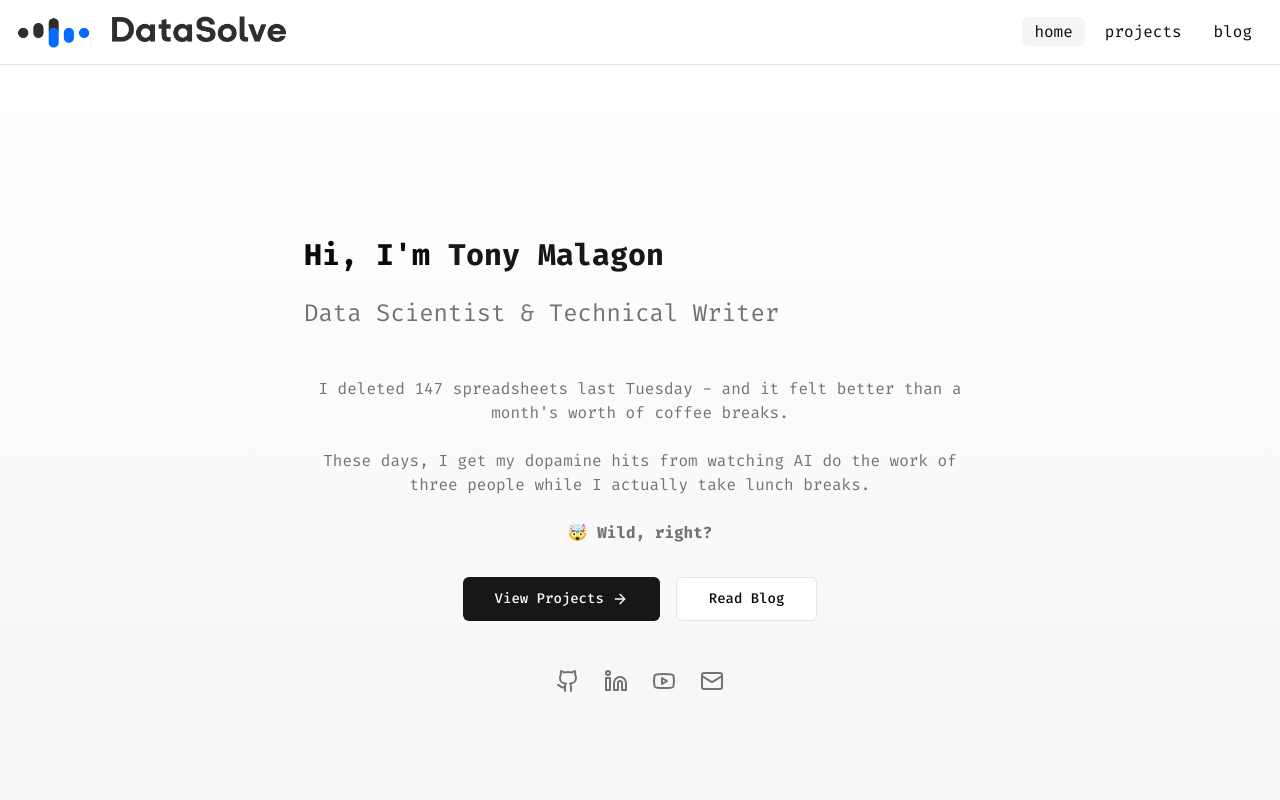
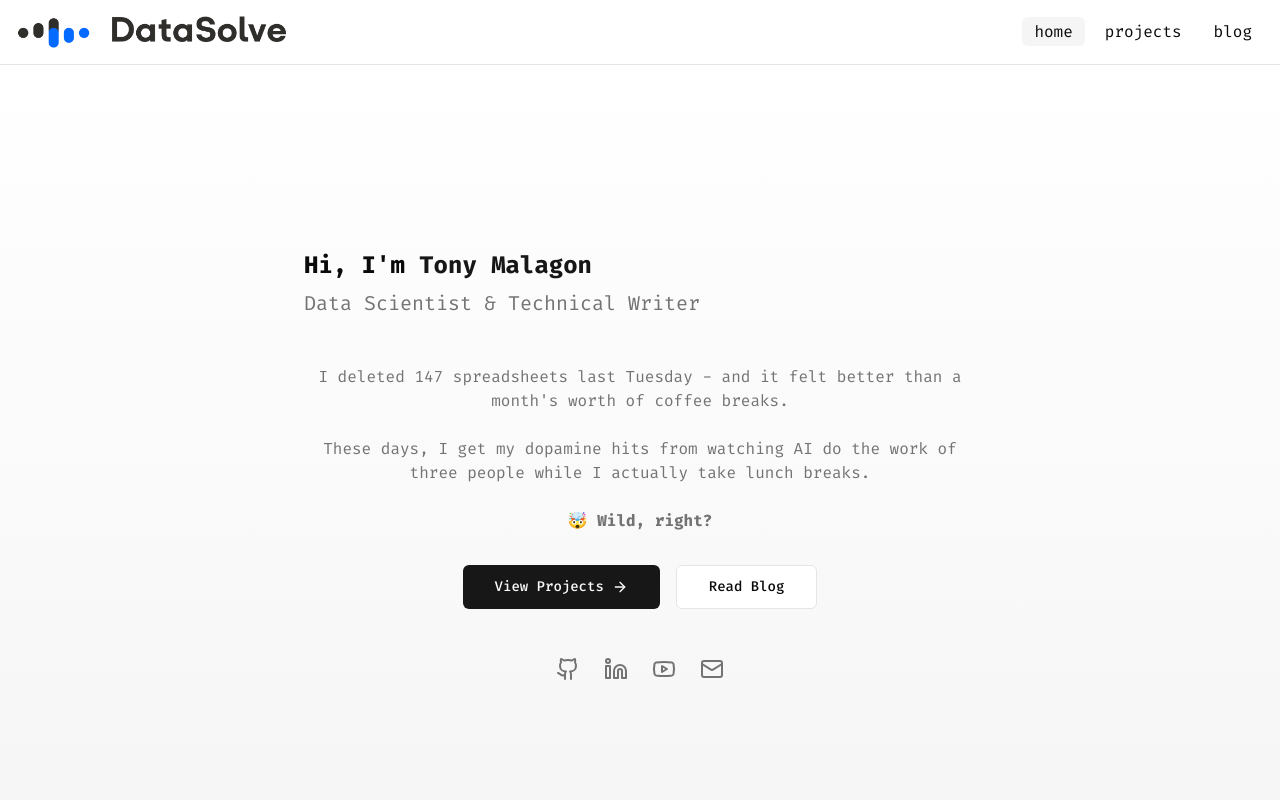
Before and after one commit to geramalagon/datasolve-website, a Next.js app: page / in a window 1280 px wide. Shown: the top 800 px of the page. Built offline with nearby package versions, Linux system fonts and the light colour scheme.

Commit message:
Update page.tsx

```diff
--- a/app/page.tsx
+++ b/app/page.tsx
@@ -34,10 +34,10 @@ export default function Home() {
         <div className="container px-4 mx-auto">
           <div className="max-w-2xl mx-auto">
             <div className="text-left mb-12">
-              <h1 className="text-2xl md:text-3xl font-bold mb-6">
+              <h1 className="text-xl md:text-2xl font-bold mb-2">
                 Hi, I'm <span className="text-primary">Tony Malagon</span>
               </h1>
-              <p className="text-xl md:text-2xl text-muted-foreground">
+              <p className="text-lg md:text-xl text-muted-foreground">
                 Data Scientist & Technical Writer
               </p>
             </div>
```
